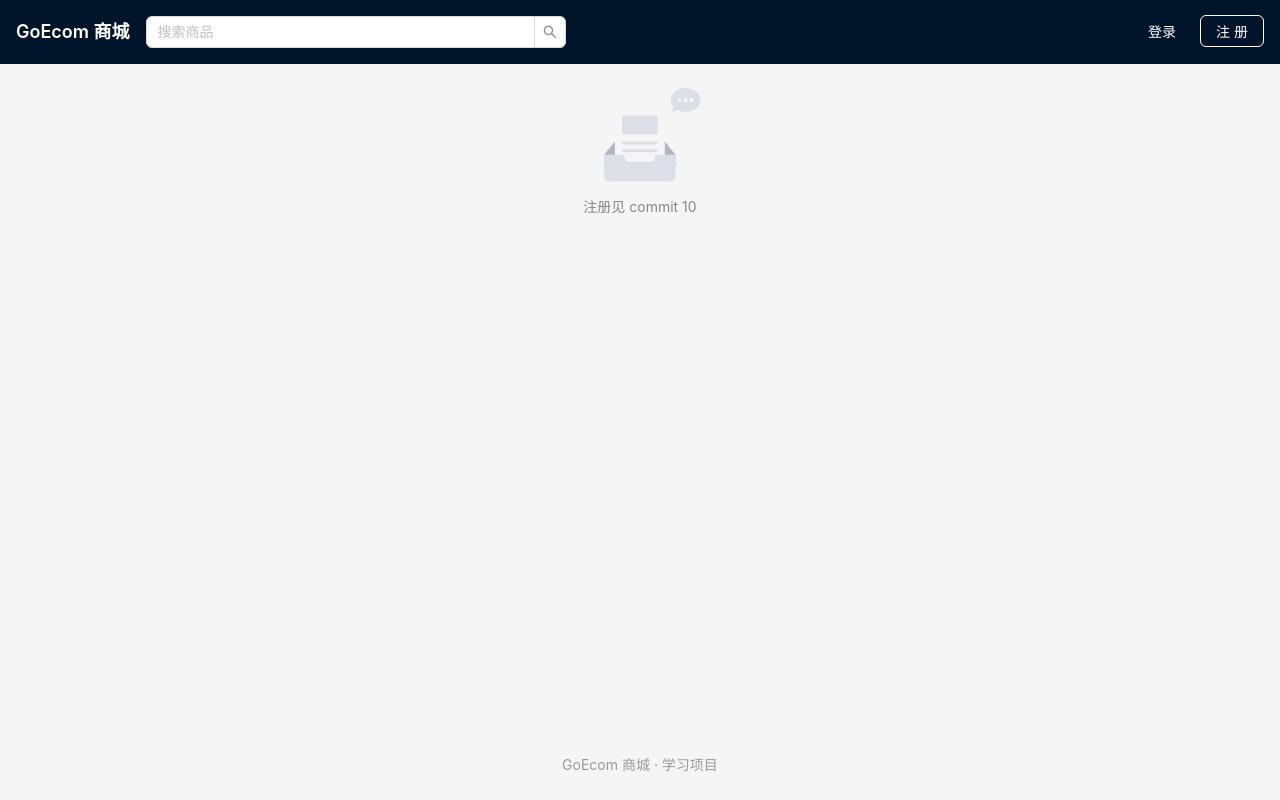
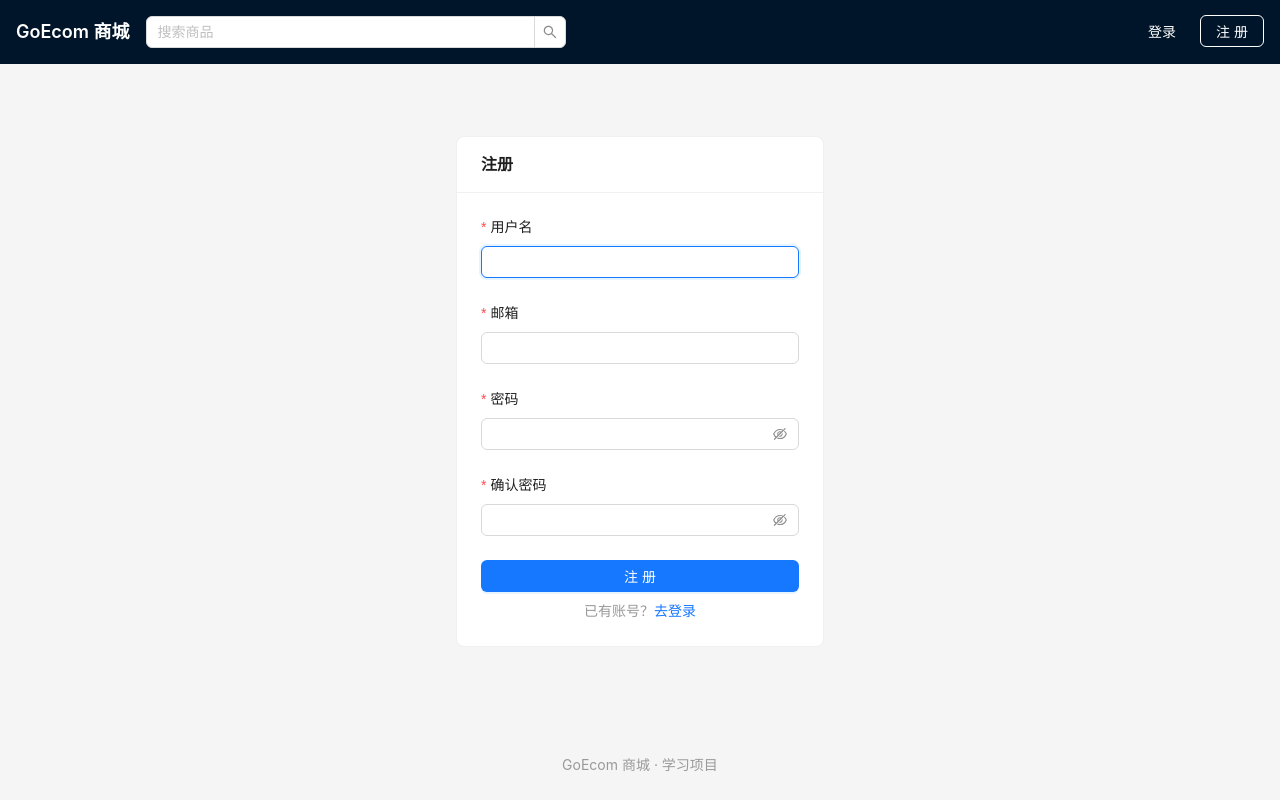
Before and after one commit to sklmz1234/go-ecom-admin, a React (Vite) app in the folder shop/: page /register in a window 1280 px wide. Built offline with nearby package versions, Linux system fonts and the light colour scheme.

Commit message:
feat: 阶段5A 登录/注册页——校验对齐后端 binding，登录成功按 redirect 站内回跳，注册成功跳登录页

```diff
--- a/shop/src/pages/Login.jsx
+++ b/shop/src/pages/Login.jsx
@@ -1,9 +1,63 @@
-import { Empty } from 'antd';
-import { useSearchParams } from 'react-router-dom';
+import { useState } from 'react';
+import { App, Button, Card, Form, Input } from 'antd';
+import { Link, useNavigate, useSearchParams } from 'react-router-dom';
+import { login } from '../api';
+import { useSessionStore } from '../stores/session';
 
-// 登录（commit 10 实现）：成功写 session store → 跳 ?redirect= 或 /。
 export default function Login() {
   const [searchParams] = useSearchParams();
-  const redirect = searchParams.get('redirect') || '/';
-  return <Empty description={`登录见 commit 10，成功后将跳回 ${redirect}`} />;
+  const navigate = useNavigate();
+  const { message } = App.useApp();
+  const setSession = useSessionStore((s) => s.setSession);
+  const [submitting, setSubmitting] = useState(false);
+
+  // redirect 只允许站内路径（/ 开头且不是 // 协议跳转），防 open redirect 钓鱼。
+  const raw = searchParams.get('redirect') || '/';
+  const redirect = raw.startsWith('/') && !raw.startsWith('//') ? raw : '/';
+
+  async function onFinish(values) {
+    setSubmitting(true);
+    try {
+      const res = await login(values);
+      setSession(res.token, res.user);
+      message.success(`欢迎回来，${res.user.username}`);
+      // replace：登录页不该留在历史记录里，后退键不该退回登录页。
+      navigate(redirect, { replace: true });
+    } catch (e) {
+      message.error(e.message);
+    } finally {
+      setSubmitting(false);
+    }
+  }
+
+  return (
+    <div style={{ maxWidth: 400, margin: '48px auto', padding: '0 16px' }}>
+      <Card title="登录">
+        <Form layout="vertical" onFinish={onFinish}>
+          <Form.Item
+            name="username"
+            label="用户名"
+            rules={[{ required: true, message: '请输入用户名' }]}
+          >
+            <Input autoFocus autoComplete="username" />
+          </Form.Item>
+          <Form.Item
+            name="password"
+            label="密码"
+            rules={[{ required: true, message: '请输入密码' }]}
+          >
+            <Input.Password autoComplete="current-password" />
+          </Form.Item>
+          <Form.Item style={{ marginBottom: 8 }}>
+            <Button type="primary" htmlType="submit" loading={submitting} block>
+              登录
+            </Button>
+          </Form.Item>
+          <div style={{ textAlign: 'center', color: '#999' }}>
+            还没有账号？<Link to="/register">去注册</Link>
+          </div>
+        </Form>
+      </Card>
+    </div>
+  );
 }
--- a/shop/src/pages/Register.jsx
+++ b/shop/src/pages/Register.jsx
@@ -1,7 +1,90 @@
-import { Empty } from 'antd';
+import { useState } from 'react';
+import { App, Button, Card, Form, Input } from 'antd';
+import { Link, useNavigate } from 'react-router-dom';
+import { register } from '../api';
 
-// 注册（commit 10 实现）：表单校验对齐后端 binding（email 格式、password min=6），
-// 注册接口不返 token，成功后跳登录页。
+// 校验规则对齐后端 RegisterRequest 的 binding（dto.go:19-23）：
+// username required、email 格式、password min=6。前端先拦一道，体验比等 400 好。
 export default function Register() {
-  return <Empty description="注册见 commit 10" />;
+  const navigate = useNavigate();
+  const { message } = App.useApp();
+  const [submitting, setSubmitting] = useState(false);
+
+  async function onFinish(values) {
+    setSubmitting(true);
+    try {
+      // 注册接口只返回 user 不返 token（契约如此），成功后在登录页重新登录。
+      await register({
+        username: values.username,
+        email: values.email,
+        password: values.password,
+      });
+      message.success('注册成功，请登录');
+      navigate('/login');
+    } catch (e) {
+      message.error(e.message);
+    } finally {
+      setSubmitting(false);
+    }
+  }
+
+  return (
+    <div style={{ maxWidth: 400, margin: '48px auto', padding: '0 16px' }}>
+      <Card title="注册">
+        <Form layout="vertical" onFinish={onFinish}>
+          <Form.Item
+            name="username"
+            label="用户名"
+            rules={[{ required: true, message: '请输入用户名' }]}
+          >
+            <Input autoFocus autoComplete="username" />
+          </Form.Item>
+          <Form.Item
+            name="email"
+            label="邮箱"
+            rules={[
+              { required: true, message: '请输入邮箱' },
+              { type: 'email', message: '邮箱格式不正确' },
+            ]}
+          >
+            <Input autoComplete="email" />
+          </Form.Item>
+          <Form.Item
+            name="password"
+            label="密码"
+            rules={[
+              { required: true, message: '请输入密码' },
+              { min: 6, message: '密码至少 6 位' },
+            ]}
+          >
+            <Input.Password autoComplete="new-password" />
+          </Form.Item>
+          <Form.Item
+            name="confirm"
+            label="确认密码"
+            dependencies={['password']}
+            rules={[
+              { required: true, message: '请再输入一次密码' },
+              ({ getFieldValue }) => ({
+                validator: (_, value) =>
+                  !value || getFieldValue('password') === value
+                    ? Promise.resolve()
+                    : Promise.reject(new Error('两次输入的密码不一致')),
+              }),
+            ]}
+          >
+            <Input.Password autoComplete="new-password" />
+          </Form.Item>
+          <Form.Item style={{ marginBottom: 8 }}>
+            <Button type="primary" htmlType="submit" loading={submitting} block>
+              注册
+            </Button>
+          </Form.Item>
+          <div style={{ textAlign: 'center', color: '#999' }}>
+            已有账号？<Link to="/login">去登录</Link>
+          </div>
+        </Form>
+      </Card>
+    </div>
+  );
 }
```
